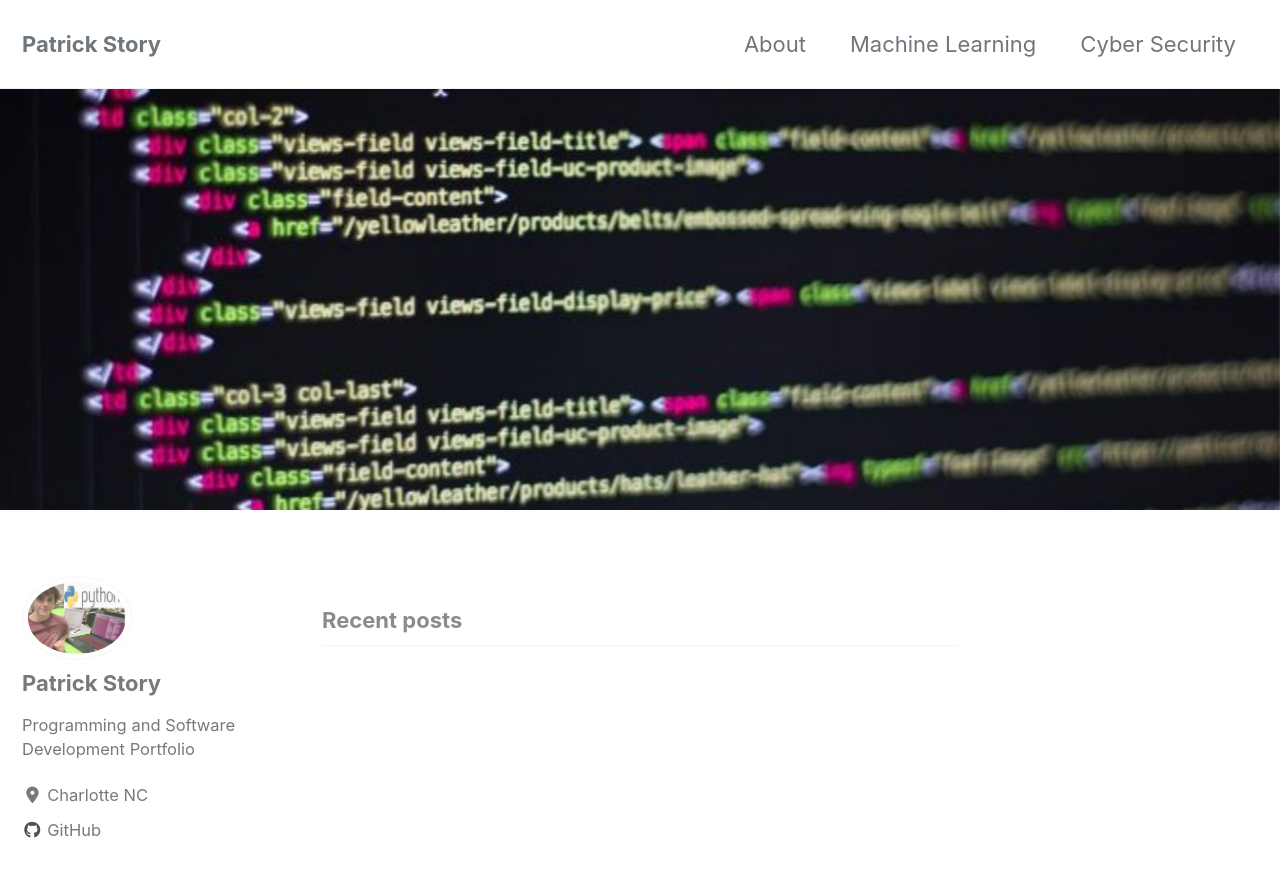
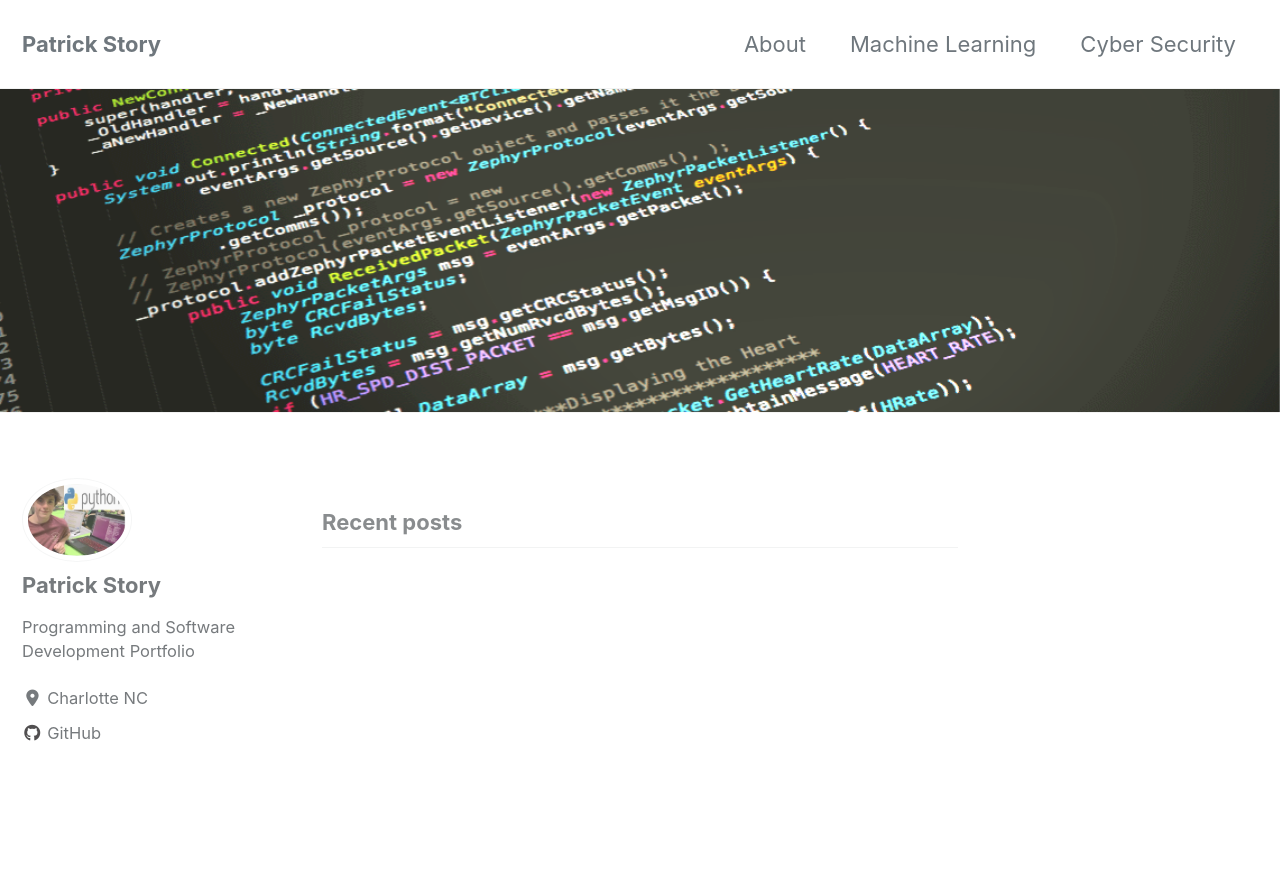
Before and after one commit to Patchyst/Patchyst.github.io, a Jekyll site: the page built from index.html, in a window 1280 px wide and 900 px high. Shown: the top 877 px of the window. Built offline with Jekyll 4.4.1, drawn with Linux system fonts in a browser that asks for light colours; cached includes are drawn as plain includes; nearby versions of some CDN libraries; the list of posts is cut into pages by our own code.

Commit message:
changing home page pic

```diff
--- a/index.html
+++ b/index.html
@@ -2,5 +2,5 @@
 layout: home
 author_profile: true
 header:
-  image: "/images/Capture.jpg"
+  image: "/images/coding_home.jpg"
 ---
```
Also changed, not shown: images/Home.jpg (added), images/coding_home.jpg (added).
